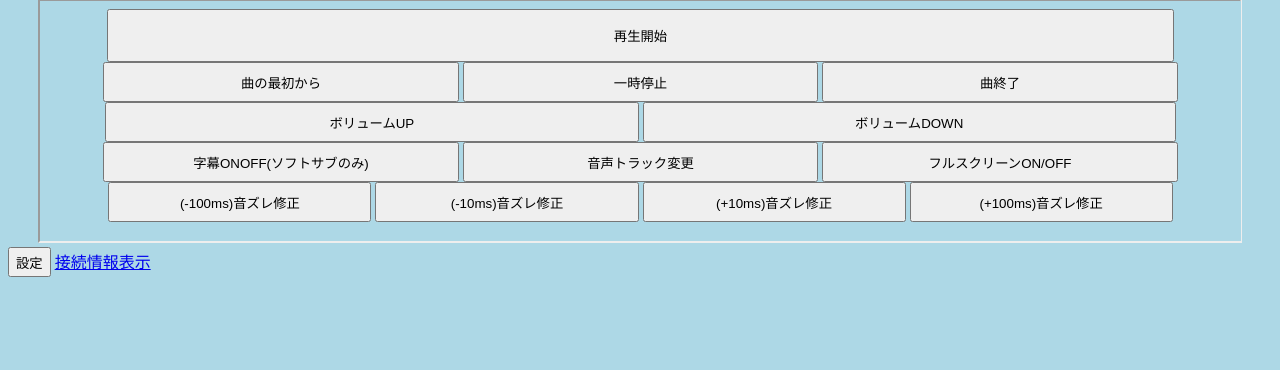
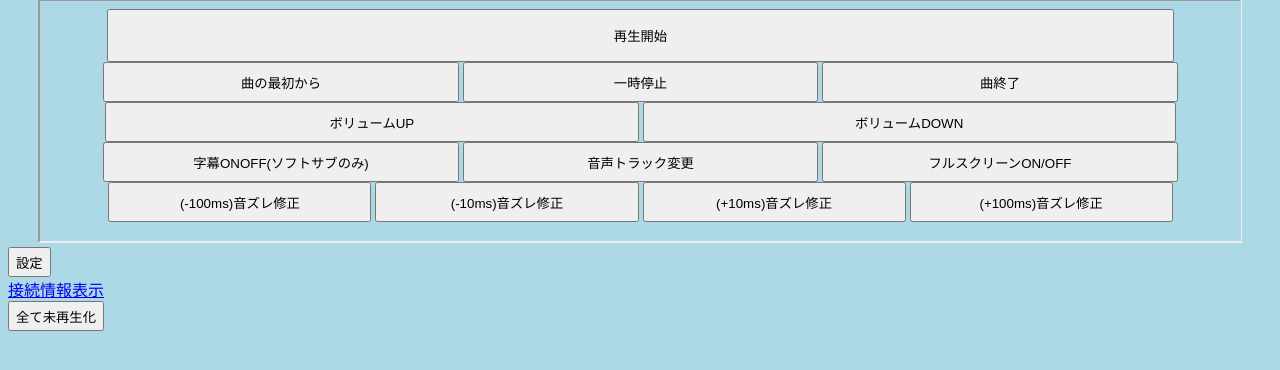
Before and after one commit to bee7813993/KaraokeRequestorWeb, a PHP site: page /request.php in a window 1280 px wide. Shown: the part 146-516 px from the top of the page. Run offline with PHP 8.4, Linux system fonts and the light colour scheme; data that the repository does not hold is empty.

Commit message:
リスト全部「未再生」化ボタンの追加
自宅でジュークボックス的に使っているときに、一括で全部「未再生」にしたかった。

```diff
--- a/delete.php
+++ b/delete.php
@@ -125,6 +125,11 @@ $targetorder = $row['reqorder'];
  }
 }
 
+if( !empty($_POST['resettsatus']) ){
+     $sql = "UPDATE requesttable set nowplaying = \"未再生\" ";
+     $ret = $db->query($sql);
+
+}else{
 
     $l_id=$_POST['id'];
     $l_action='delete';
@@ -150,6 +155,7 @@ if (! $ret ) {
 
         print("${l_id} を削除しました。<br>");
     }
+}
 print("1秒後に登録ページに移動します<br>");
 
 print("現在の登録状況<br>");
--- a/request.php
+++ b/request.php
@@ -266,8 +266,12 @@ $db = null;
 
 <form method="post" action="init.php">
 <input type="submit" value="設定" />
+</form>
 <a href="/toolinfo.php" > 接続情報表示 </a>
+<form method="post" action="delete.php">
+<input type="submit" name="resettsatus" value="全て未再生化" />
 </form>
+
 
 </body>
 </html>
```
Lines whose indentation alone changed are shown as unchanged.
